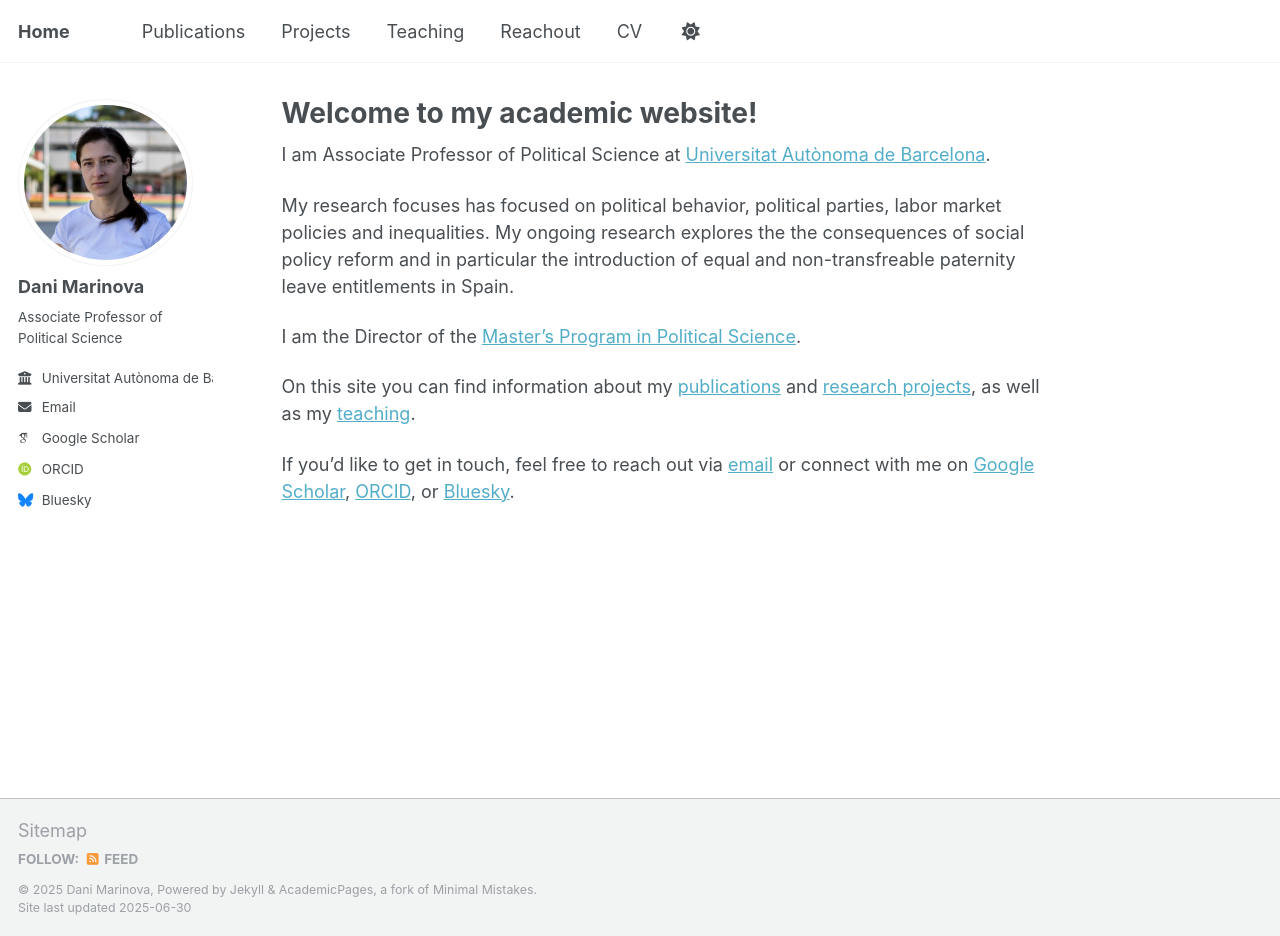
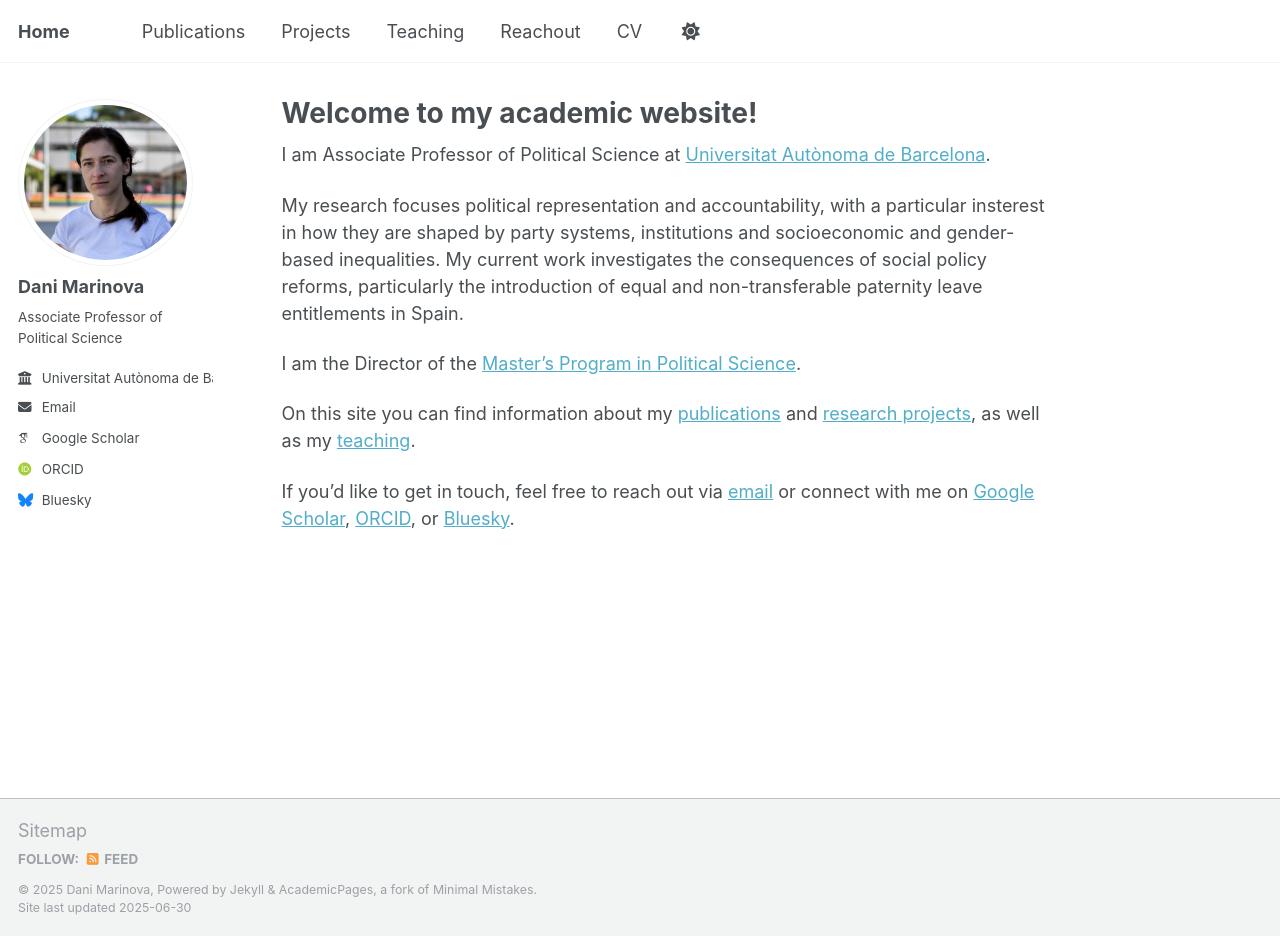
Before and after one commit to cyrila24/personal, a Jekyll site: the page built from index.md, in a window 1280 px wide and 936 px high. Built offline with Jekyll 4.4.1, drawn with Linux system fonts in a browser that asks for light colours; some web fonts are replaced; a script that is not in the unit is left out.

Commit message:
Update index.md

```diff
--- a/index.md
+++ b/index.md
@@ -6,7 +6,7 @@ title: "Welcome to my academic website!"
 
 I am Associate Professor of Political Science at [Universitat Autònoma de Barcelona](https://www.uab.cat).
 
-My research focuses has focused on political behavior, political parties, labor market policies and inequalities. My ongoing research explores the the consequences of social policy reform and in particular the introduction of equal and non-transfreable paternity leave entitlements in Spain.
+My research focuses political representation and accountability, with a particular insterest in how they are shaped by party systems, institutions and socioeconomic and gender-based inequalities. My current work investigates the consequences of social policy reforms, particularly the introduction of equal and non-transferable paternity leave entitlements in Spain.
 
 I am the Director of the [Master's Program in Political Science](https://master-ciencia-politica.uab.cat/).
 
```
